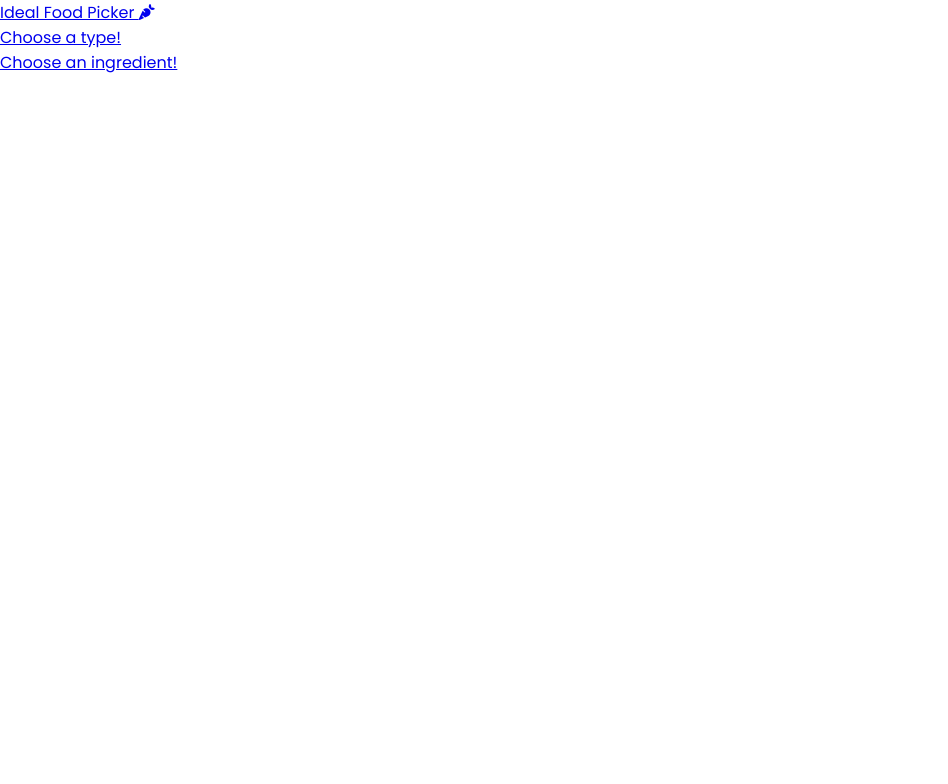
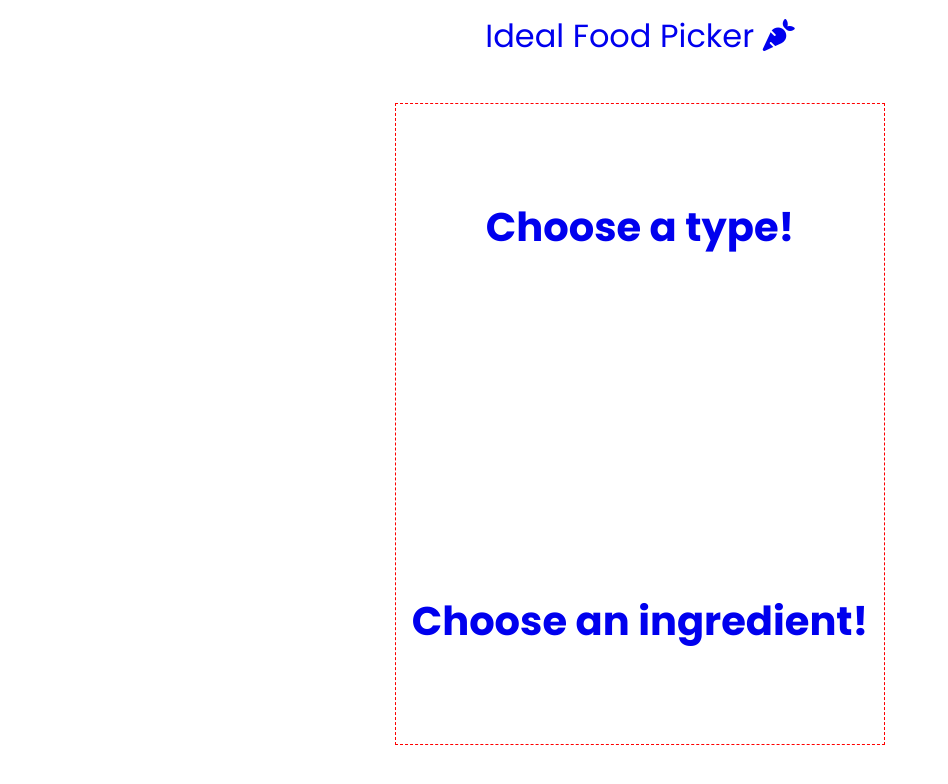
Before and after one commit to gmartin323/ideal-food-picker-react-vite, a React (Vite) app: page / in a window 1280 px wide. Shown: the top 784 px of the page, without its empty margins (0-948 px from the left). Built offline with nearby package versions, Linux system fonts and the light colour scheme.

Commit message:
Basic styling added

```diff
--- a/src/components/Header.jsx
+++ b/src/components/Header.jsx
@@ -3,7 +3,7 @@ import { Link } from "react-router-dom"
 
 export default function Header() {
   return (
-    <header>
+    <header className="header">
       <Link className="site-logo" to="/">Ideal Food Picker <i className="fa-solid fa-carrot"></i></Link>
     </header>
   )
--- a/src/components/SelectBtn.jsx
+++ b/src/components/SelectBtn.jsx
@@ -4,6 +4,6 @@ import { Link } from "react-router-dom"
 export default function SelectBtn() {
 
   return (
-    <Link to="">Suggest a place!</Link>
+    <Link to="" className="confirm-btn">Suggest a place!</Link>
   )
 }
--- a/src/index.css
+++ b/src/index.css
@@ -15,6 +15,67 @@ html {
 body {
   width: 100%;
   height: 100vh;
+  text-align: center;
+}
+
+/* TYPOGRAPHY */
+
+h1 {
+  font-size: 2.5rem
+}
+
+/* LAYOUT */
+
+.site-wrapper {
+  display: flex;
+  flex-direction: column;
+  align-items: center;
+  height: 100vh;
+  outline: 1px dashed blue;
+}
+
+.header {
+  margin: 0.75rem 0;
+  padding-bottom: 2rem;
+  font-size: 2rem
+}
+
+.select-page {
+  display: flex;
+  flex-direction: column;
+  justify-content: space-around;
+  width: 100%;
+  min-height: 80vh;
+  padding: 1rem;
+  outline: 1px dashed red;
+}
+
+.option {
+  flex-grow: 1;
+  aspect-ratio: 1 / 1;
+  display: flex;
+  align-items: center;
+  justify-content: center;
+  padding: 1.6em;
+  box-shadow: rgba(0, 0, 0, 0.24) 0px 3px 8px;
+  border-radius: 6px;
+  text-decoration: none;
+}
+
+.type-list-wrapper {
+  display: grid;
+  grid-template-columns: 1fr 1fr;
+  gap: 2rem;
+}
+
+.confirm-btn {
+  font-size: 2rem;
+  margin: 1.6rem;
+  padding: 1.6rem 3.2rem;
+  border-radius: 72px;
+  border-style: none;
+  background-color: #87C3E8;
+  color: #000030;
 }
 
 input,select {
@@ -22,12 +83,18 @@ input,select {
   color: #5c5b5b;
   outline: none;
 }
+
 input[type=text]:focus ,textarea:focus{
   outline: none !important;
   border: 1px solid #555;
   transition: .5s;
 }
 
+a {
+  text-decoration: none;
+  cursor: pointer;
+}
+
 .selected {
   color: red
 }
--- a/src/pages/IngredientsList.jsx
+++ b/src/pages/IngredientsList.jsx
@@ -1,11 +1,57 @@
 import React from "react";
+import { Link } from "react-router-dom"
+import Option from "./Option";
+import { getIngredients } from "../firebase";
 import SelectBtn from "../components/SelectBtn";
 
 export default function IngredientsList() {
+
+  const [ingredientsState, setIngredientsState] = React.useState([])
+  const [loading, setLoading] = React.useState(false)
+  const [error, setError] = React.useState(null)
+
+  React.useEffect(() => {
+    async function loadIngredients() {
+        setLoading(true)
+        try {
+            const data = await getIngredients()
+            console.log("data", data)
+            setIngredientsState(data)
+        } catch (err) {
+            setError(err)
+        } finally {
+            setLoading(false)
+        }
+    }
+
+    loadIngredients()
+}, [])
+
+  const ingredients = ingredientsState.map(item => {
+    return (
+            <Option
+              key={item.id}
+              name={item.name}
+            />
+    )
+  })
+
+  if (loading) {
+    return <h1>Loading...</h1>
+  }
+
+  if (error) {
+      return <h1>There was an error: {error.message}</h1>
+  }
+
   return (
-    <section>
+    <section className="select-page">
       <h2>IngredientsList</h2>
+      <div className="type-list-wrapper">
+        {ingredients}
+      </div>
       <SelectBtn />
+      <Link to="../types">Or, select a type</Link>
     </section>
   )
 }
--- a/src/pages/Type.jsx
+++ b/src/pages/Option.jsx
@@ -1,13 +1,13 @@
 import React from "react";
 
-export default function Type(props) {
+export default function Option(props) {
 
   const styles = {
     backgroundColor: props.selected? "#D6DBF5" : "red"
   }
 
   return (
-    <div style={styles}>
+    <div className="option" style={styles}>
       <p>{props.name}</p>
     </div>
   )
--- a/src/pages/SelectPage.jsx
+++ b/src/pages/SelectPage.jsx
@@ -4,10 +4,20 @@ import { Link } from "react-router-dom"
 export default function SelectPage() {
 
   return (
-    <div>
-      <Link to="types">Choose a type!</Link>
+    <div className="select-page">
+      <Link
+        to="types"
+        className="select"
+      >
+        <h1>Choose a type!</h1>
+      </Link>
       <br/>
-      <Link to="ingredients">Choose an ingredient!</Link>
+      <Link
+        to="ingredients"
+        className="select"
+      >
+        <h1>Choose an ingredient!</h1>
+      </Link>
     </div>
   )
 }
--- a/src/pages/TypesList.jsx
+++ b/src/pages/TypesList.jsx
@@ -1,9 +1,10 @@
 import React from "react";
-import Type from "./Type";
+import { Link } from "react-router-dom"
+import Option from "./Option";
 import { getTypes } from "../firebase";
 import SelectBtn from "../components/SelectBtn";
 
-export default function TypesList(props) {
+export default function TypesList() {
   const [typesState, setTypesState] = React.useState([])
   const [loading, setLoading] = React.useState(false)
   const [error, setError] = React.useState(null)
@@ -25,11 +26,11 @@ export default function TypesList(props) {
     loadTypes()
 }, [])
 
-  const types = typesState.map(type => {
+  const types = typesState.map(item => {
     return (
-            <Type
-              key={type.id}
-              name={type.name}
+            <Option
+              key={item.id}
+              name={item.name}
             />
     )
   })
@@ -43,12 +44,13 @@ export default function TypesList(props) {
   }
 
   return (
-    <section>
+    <section className="select-page">
       <h2>TypesList</h2>
-      <div>
+      <div className="type-list-wrapper">
         {types}
       </div>
       <SelectBtn />
+      <Link to="../ingredients">Or, select an ingredient</Link>
     </section>
   )
 }
```
Also changed, not shown: src/pages/Ingredient.jsx (deleted).
